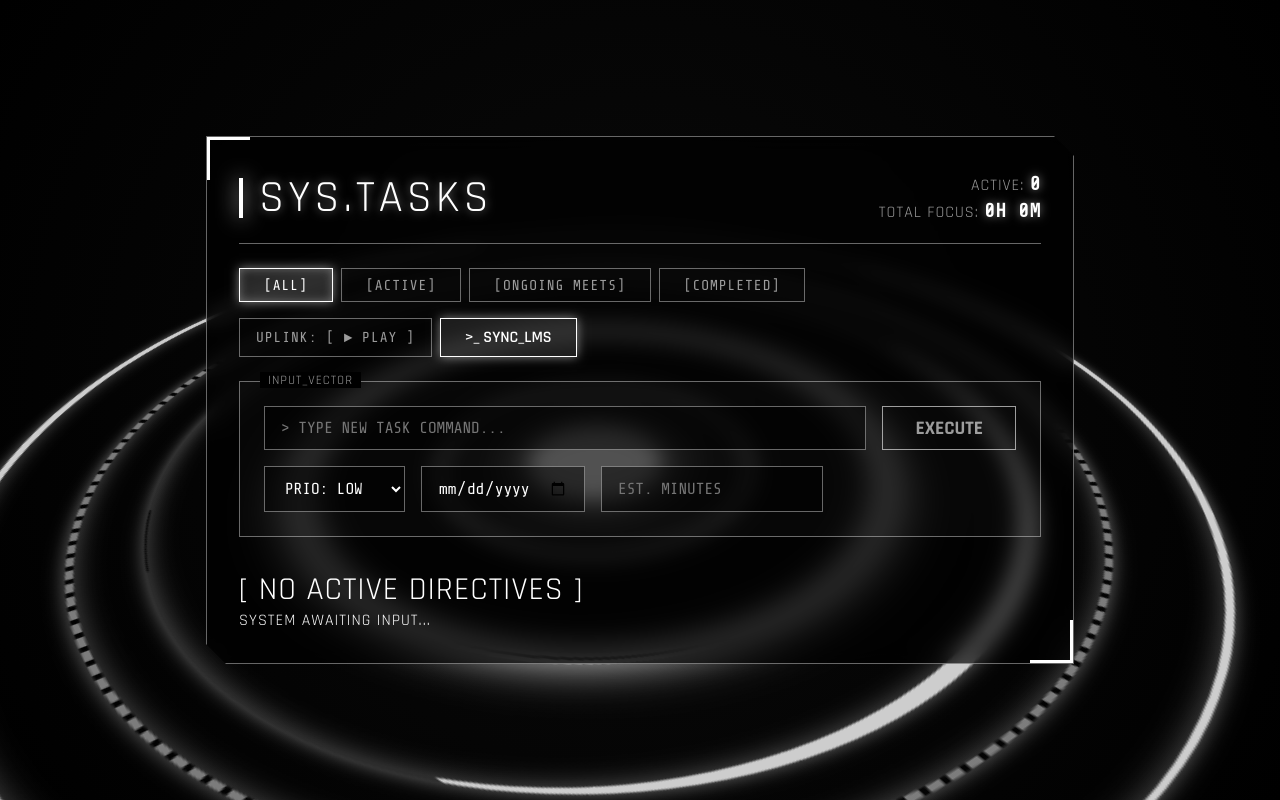
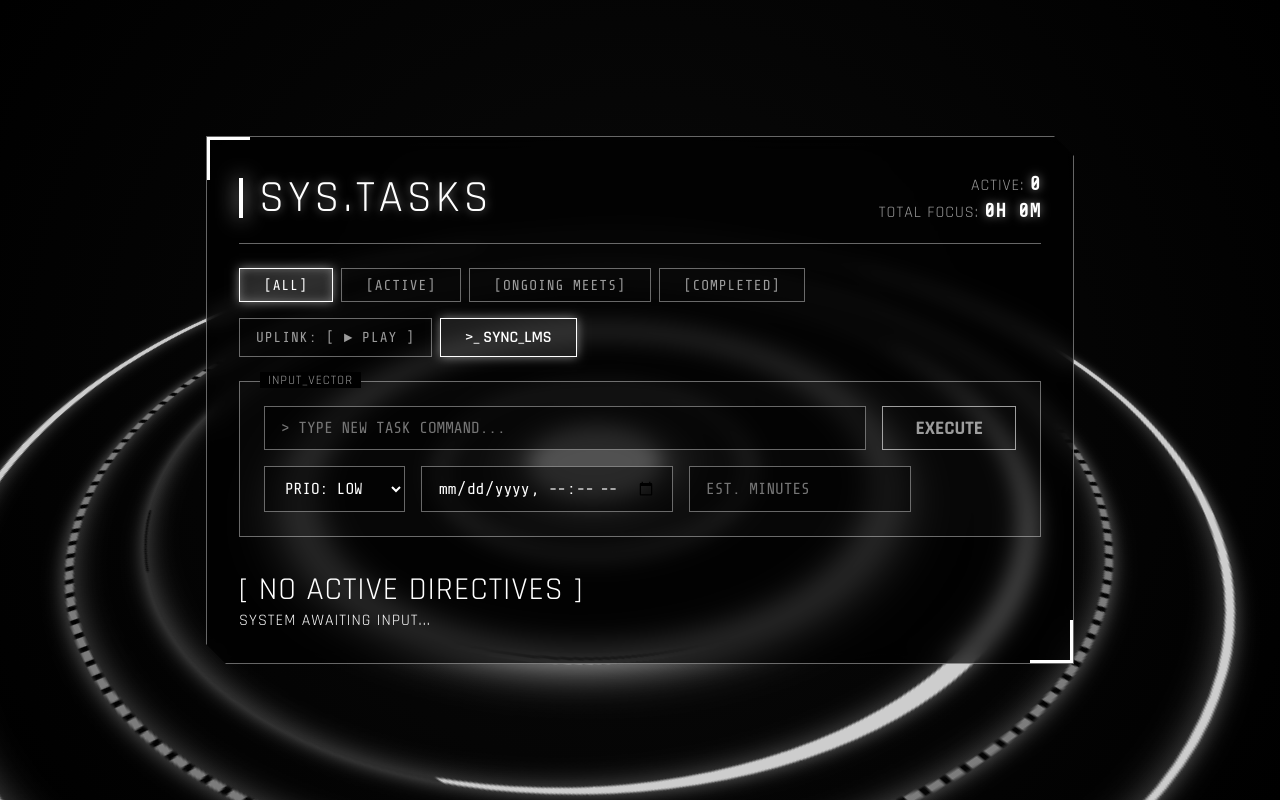
Before and after one commit to kevin1021-star/taskade, a React (Vite) app: page / in a window 1280 px wide. Built offline with nearby package versions, Linux system fonts and the light colour scheme.

Commit message:
Update TaskInput.jsx

```diff
--- a/src/components/TaskInput.jsx
+++ b/src/components/TaskInput.jsx
@@ -42,11 +42,11 @@ export default function TaskInput({ onAdd }) {
           <option value="high">PRIO: HIGH</option>
         </select>
         <input
-          type="date"
+          type="datetime-local"
           className="date-input"
           value={dueDate}
           onChange={(e) => setDueDate(e.target.value)}
-          title="Due Date"
+          title="Due Date and Time"
         />
         <input
           type="number"
```
